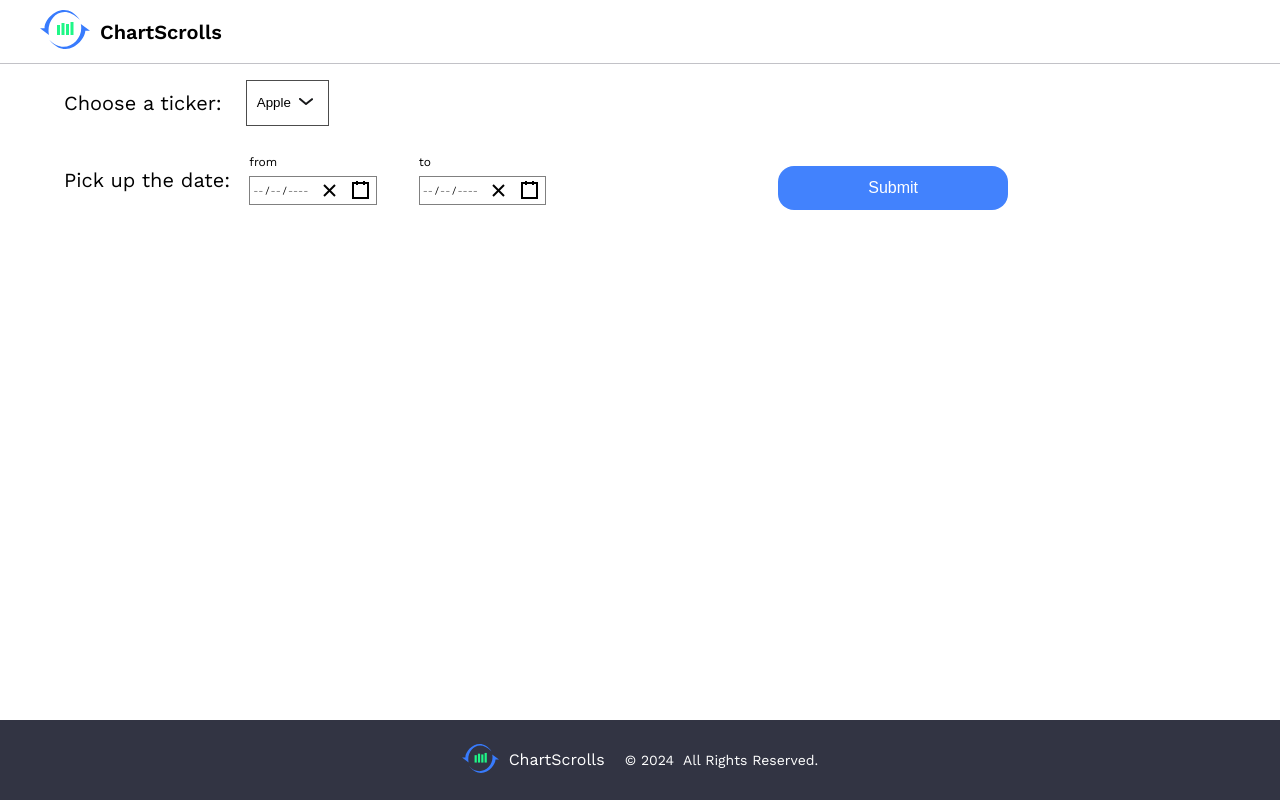
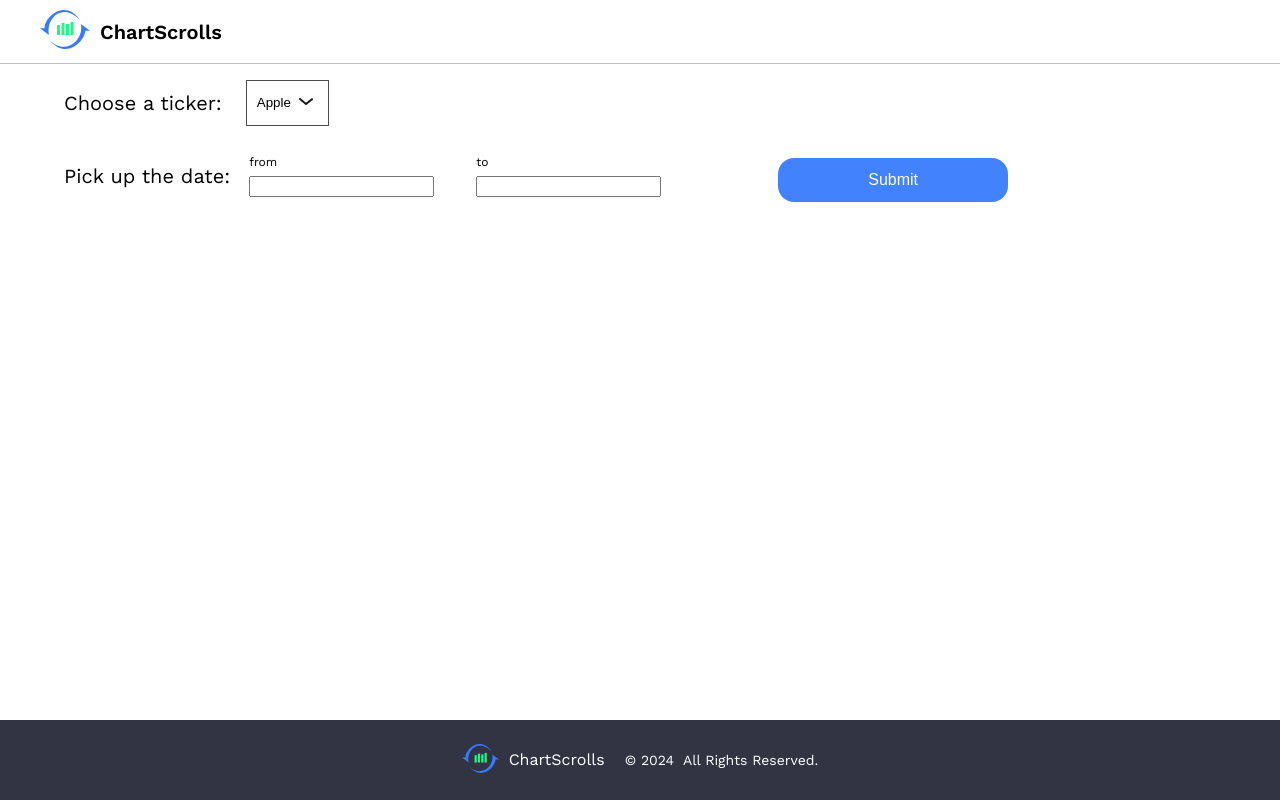
Before and after one commit to tolkunio/chartScrolls, a Next.js app: page / in a window 1280 px wide. Built offline with nearby package versions, Linux system fonts and the light colour scheme.

Commit message:
-add refactor

```diff
--- a/components/sections/tickerBlock/TickerBlock.tsx
+++ b/components/sections/tickerBlock/TickerBlock.tsx
@@ -3,9 +3,8 @@ import {useState} from "react";
 import {Select} from "@/components/ui/select/Select";
 import {tickerList} from "@/assets/services/ticket.service";
 import {useRouter} from "next/router";
-import 'react-date-picker/dist/DatePicker.css';
-import DatePicker from "react-date-picker";
-
+import DatePicker from 'react-datepicker';
+import 'react-datepicker/dist/react-datepicker.css';
 const TickerBlock = () => {
     const [selectTicker, setSelectTicker] = useState<string>(tickerList[0].shortName);
     const [startDate, setStartDate] = useState<Date|null>(null);
@@ -48,17 +47,23 @@ const TickerBlock = () => {
                                 <div className={s.block}>
                                     <span>from</span>
                                     <DatePicker
-                                        value={startDate}
+                                        selected={startDate}
                                         onChange={handleStartDateChange}
-                                        format="dd/MM/yyyy"
+                                        dateFormat="dd/MM/yyyy"
+                                        isClearable
+                                        showYearDropdown
+                                        scrollableYearDropdown
                                     />
                                 </div>
                                 <div className={s.block}>
                                     <span>to</span>
                                     <DatePicker
-                                        value={endDate}
+                                        selected={endDate}
                                         onChange={handleEndDateChange}
-                                        format="dd/MM/yyyy"
+                                        dateFormat="dd/MM/yyyy"
+                                        isClearable
+                                        showYearDropdown
+                                        scrollableYearDropdown
                                     />
                                 </div>
                             </div>
--- a/components/ui/select/Select.tsx
+++ b/components/ui/select/Select.tsx
@@ -23,20 +23,17 @@ export const Select=forwardRef<HTMLDivElement, SelectProps>(
             label,
             value,
             onValueChange,
-            fullWidth,
-            disabled,
             className,
             ...restProps
         },
         ref?
     ) => {
-        const currentItem = options.find(item => item.shortName == value).name
+        const currentItem = options.find(item => item.shortName == value)?.name ||''
         return(
             <div className={s.wrapper}>
                 <RadixSelect.Root
                     value={value}
-                    onValueChange={onValueChange}
-                    disabled={disabled}>
+                    onValueChange={onValueChange}>
                     {label}
                     <RadixSelect.Trigger className={s.trigger} aria-label="select">
                         <p className={s.text}>
--- a/package.json
+++ b/package.json
@@ -16,7 +16,6 @@
     "date-fns": "^3.3.1",
     "next": "14.1.0",
     "react": "^18",
-    "react-date-picker": "^10.6.0",
     "react-datepicker": "^6.2.0",
     "react-dom": "^18",
     "react-query": "^3.39.3",
@@ -26,6 +25,7 @@
     "@svgr/webpack": "^8.1.0",
     "@types/node": "^20",
     "@types/react": "^18",
+    "@types/react-datepicker": "^6.0.3",
     "@types/react-dom": "^18",
     "eslint": "8.22.0",
     "eslint-config-next": "14.1.0",
```
Also changed, not shown: assets/hooks/useAllNews.ts (deleted, +0 -20 lines), pages/news/index.tsx (+6 -8 lines), 1 other file (tests, documents, lock files or other folders).
